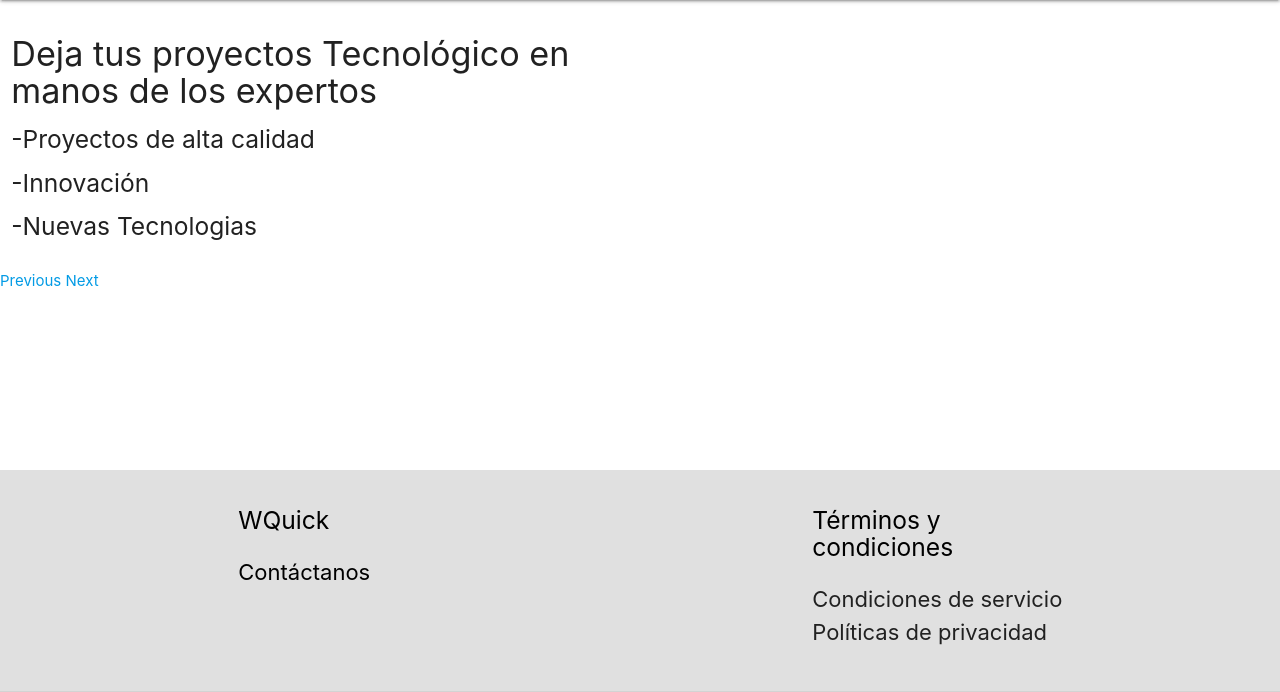
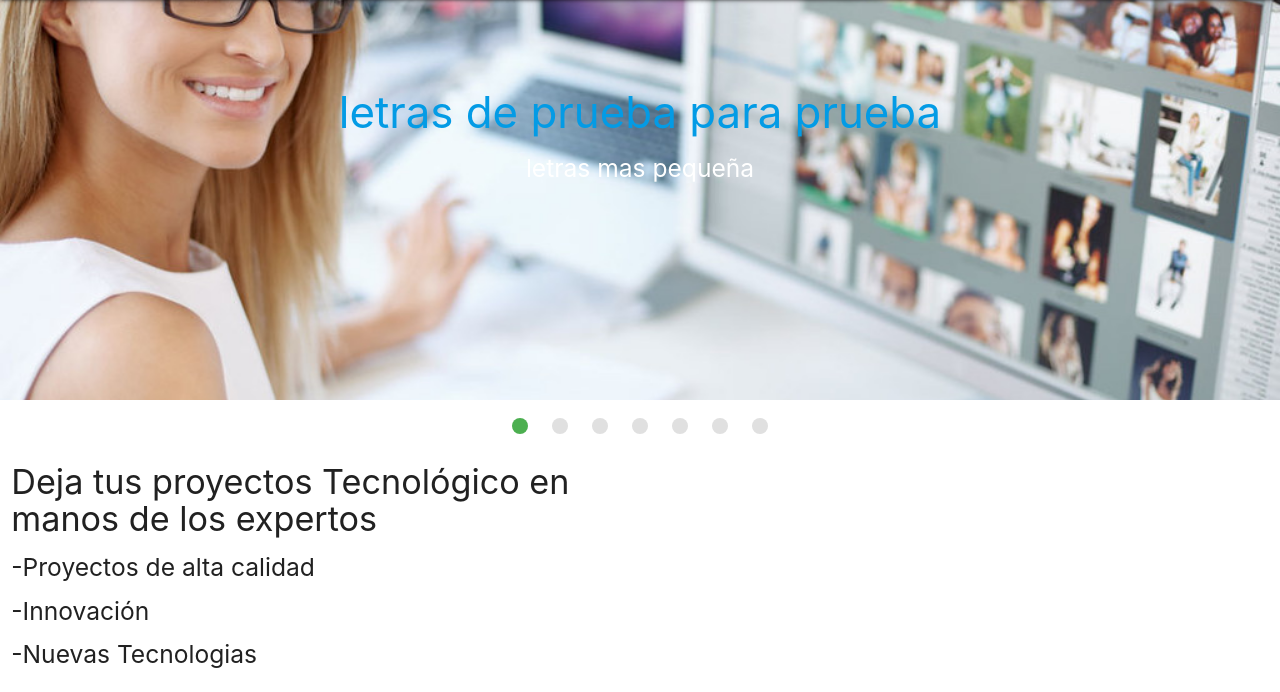
Before and after one commit to FaridLesther/Industria-WQuick, a Django app: page / in a window 1280 px wide. Shown: the part 64-756 px from the top of the page. Run offline with Django 3.2, Linux system fonts and the light colour scheme.

Commit message:
index, footer

```diff
--- a/WQuick/app/app/templates/frames/footer.html
+++ b/WQuick/app/app/templates/frames/footer.html
@@ -29,5 +29,12 @@
 <script>
     document.addEventListener('DOMContentLoaded', function () {
         M.AutoInit();
+
+        var sliders = document.querySelectorAll('.slider');
+        var instances = M.Slider.init(sliders, {
+            interval: 7000,
+            height: 400,
+            duration: 600
+        });
     });
 </script>
--- a/WQuick/app/app/templates/index.html
+++ b/WQuick/app/app/templates/index.html
@@ -15,6 +15,13 @@
     <link rel="icon" type="image/png" href="{% static 'img/Logo.png' %}">
     <!-- css wquick personalizado -->
     <link rel="stylesheet" href="{% static 'css/WQuick.css' %}">
+    <style type="text/css">
+        @media (max-width: 768px) {
+            .mcarousel {
+                max-height: 200px;
+            }
+        }
+    </style>
 </head>
 
 <body>
@@ -23,9 +30,74 @@
 
     <!--Contenido de la página-->
     <main>
-        <div class="container center">
 
+        <div class="slider">
+            <ul class="slides">
+                <!-- imagenes 1-->
+                <li>
+                    <img src="{% static 'img/slider/1.jpg' %}" alt="">
+                    <div class="caption center-align">
+                        <h3><a href="registrar">letras de prueba para prueba</a></h3>
+                        <h5>letras mas pequeña</h5>
+                    </div>
+                </li>
+
+                <!-- imagenes 2-->
+                <li>
+                    <img src="{% static 'img/slider/2.jpg' %}" alt="">
+                    <div class="caption center-align">
+                        <h3>letras de prueba para prueba</h3>
+                        <h5>letras mas pequeña</h5>
+                    </div>
+                </li>
+
+                <!-- imagenes 3-->
+                <li>
+                    <img src="{% static 'img/slider/3.jpg' %}" alt="">
+                    <div class="caption center-align">
+                        <h3>letras de prueba para prueba</h3>
+                        <h5>letras mas pequeña</h5>
+                    </div>
+                </li>
+
+                <!-- imagenes 4-->
+                <li>
+                    <img src="{% static 'img/slider/4.jpg' %}" alt="">
+                    <div class="caption center-align">
+                        <h3><a href="registrar">letras de prueba para prueba</a></h3>
+                        <h5>letras mas pequeña</h5>
+                    </div>
+                </li>
+
+                <!-- imagenes 5-->
+                <li>
+                    <img src="{% static 'img/slider/5.jpg' %}" alt="">
+                    <div class="caption center-align">
+                        <h3>letras de prueba para prueba</h3>
+                        <h5>letras mas pequeña</h5>
+                    </div>
+                </li>
+
+                <!-- imagenes 6-->
+                <li>
+                    <img src="{% static 'img/slider/6.jpg' %}" alt="">
+                    <div class="caption center-align">
+                        <h3>letras de prueba para prueba</h3>
+                        <h5>letras mas pequeña</h5>
+                    </div>
+                </li>
+
+                <!-- imagenes 7-->
+                <li>
+                    <img src="{% static 'img/slider/7.jpg' %}" alt="">
+                    <div class="caption center-align">
+                        <h3>letras de prueba para prueba</h3>
+                        <h5>letras mas pequeña</h5>
+                    </div>
+                </li>
+            </ul>
         </div>
+
         <div class="row">
             <div class="col s6">
                 <h4>Deja tus proyectos Tecnológico en manos de los expertos</h4>
@@ -36,32 +108,6 @@
             <div class="col s6"></div>
         </div>
 
-
-        <div class="col-md-6 col-lg-5 col-sm-6 offset-lg-0">
-            <div id="carouselExampleControls" class="carousel slide" data-ride="carousel"
-                style="width: 400px; height: 200px">
-                <div class="carousel-inner" id="carousel-inner">
-
-                    <div class="carousel-item active col-lg-1">
-
-                        <div class="carousel-item col-lg-1">
-
-                            <img class="d-block w-0" src="'.$fila[" RUTA_IMAGEN"].'"
-                                style="width: 400px; height: 200px">
-                        </div>
-
-                    </div>
-                    <a class="carousel-control-prev" href="#carouselExampleControls" role="button" data-slide="prev">
-                        <span class="carousel-control-prev-icon" aria-hidden="true"></span>
-                        <span class="sr-only">Previous</span>
-                    </a>
-                    <a class="carousel-control-next" href="#carouselExampleControls" role="button" data-slide="next">
-                        <span class="carousel-control-next-icon" aria-hidden="true"></span>
-                        <span class="sr-only">Next</span>
-                    </a>
-                </div>
-            </div>
-        </div>
     </main>
 
     <!--Espacio para el pie de página-->
```
Also changed, not shown: WQuick/app/static/img/slider/1.jpg (added), WQuick/app/static/img/slider/2.jpg (added), WQuick/app/static/img/slider/3.jpg (added), WQuick/app/static/img/slider/4.jpg (added), WQuick/app/static/img/slider/5.jpg (added), WQuick/app/static/img/slider/6.jpg (added), WQuick/app/static/img/slider/7.jpg (added).
